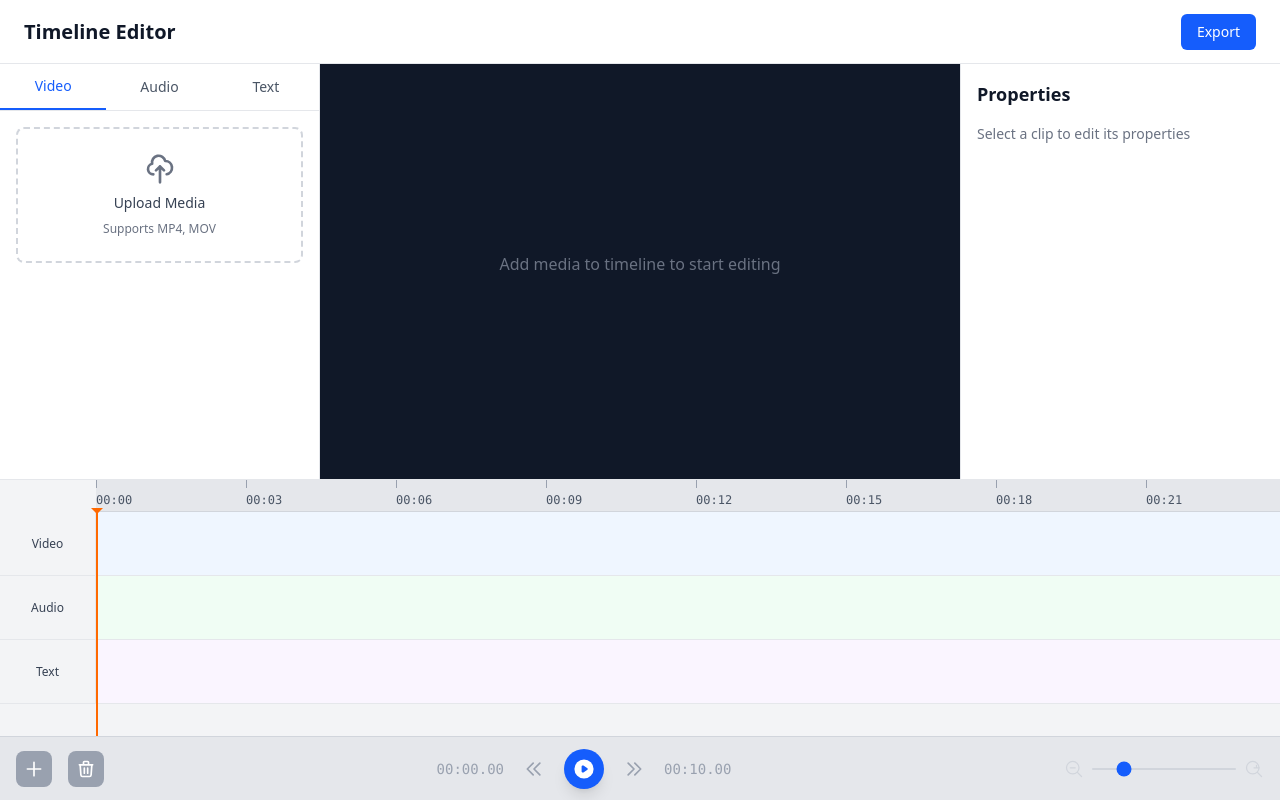
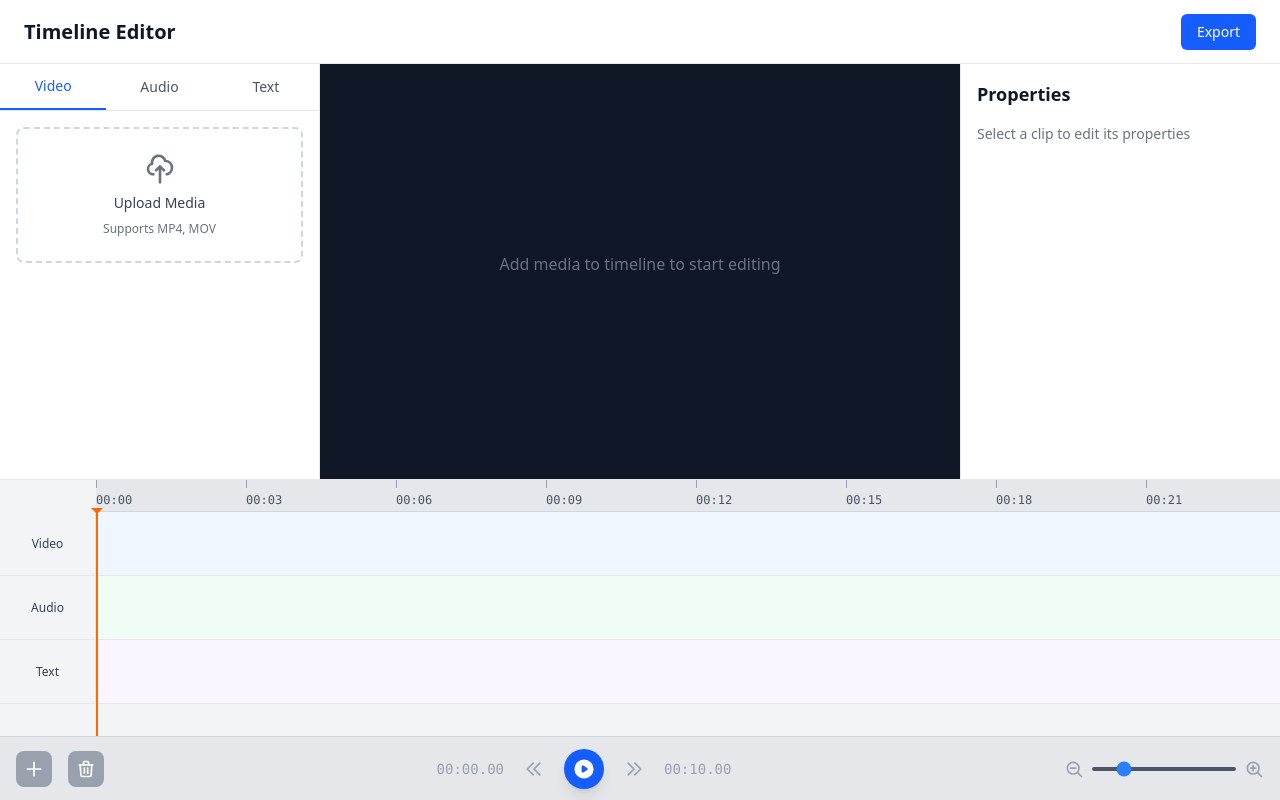
Before and after one commit to jtan-dev77/timeline-editor, a React (Vite) app: page / in a window 1280 px wide. Built offline with nearby package versions, Linux system fonts and the light colour scheme.

Commit message:
feat: update zoom controllers

```diff
--- a/src/components/Preview/PreviewArea.tsx
+++ b/src/components/Preview/PreviewArea.tsx
@@ -293,7 +293,7 @@ export default function PreviewArea() {
             <video
               ref={videoRef}
               src={activeVideoClip.clip.media.url}
-              className="max-w-full max-h-full"
+              className="w-full h-full object-contain"
               style={{
                 opacity: (activeVideoClip.clip.opacity ?? 100) / 100,
               }}
--- a/src/components/Timeline/TimelineClip.tsx
+++ b/src/components/Timeline/TimelineClip.tsx
@@ -135,7 +135,6 @@ export default function TimelineClip({ clip, pixelsPerSecond }: TimelineClipProp
         left: `${left}px`,
         width: `${Math.max(width, 60)}px`,
         zIndex: isSelected ? 10 : 1,
-        opacity: (clip.opacity ?? 100) / 100,
       }}
       onClick={handleClipClick}
       onMouseDown={handleClipMouseDown}
--- a/src/components/Timeline/TimelineControls.tsx
+++ b/src/components/Timeline/TimelineControls.tsx
@@ -161,8 +161,16 @@ export default function TimelineControls() {
       </div>
 
       <div className="flex items-center gap-2 min-w-[200px]">
-        <svg className="w-5 h-5 text-gray-300 dark:text-gray-300" fill="none" stroke="currentColor" strokeWidth={1.5} viewBox="0 0 24 24">
-          <path strokeLinecap="round" strokeLinejoin="round" d="M21 21l-5.197-5.197m0 0A7.5 7.5 0 105.196 5.196a7.5 7.5 0 0010.607 10.607zM13.5 10.5h-6" />
+        <svg
+          className="w-5 h-5 text-gray-400 hover:text-gray-300 cursor-pointer transition-colors"
+          fill="none"
+          stroke="currentColor"
+          strokeWidth={2}
+          viewBox="0 0 24 24"
+          onClick={() => setZoom(Math.max(0.1, zoom - 0.5))}
+        >
+          <circle cx="11" cy="11" r="7" />
+          <path strokeLinecap="round" d="M21 21l-4.35-4.35M8 11h6" />
         </svg>
         <input
           type="range"
@@ -171,11 +179,18 @@ export default function TimelineControls() {
           step="0.1"
           value={zoom}
           onChange={handleZoomChange}
-          className="flex-1 h-0.5 bg-gray-300 dark:bg-gray-600 rounded-lg appearance-none cursor-pointer accent-blue-600"
+          className="flex-1 h-1 bg-gray-600 rounded-lg appearance-none cursor-pointer accent-blue-500"
         />
-        <svg className="w-5 h-5 text-gray-300 dark:text-gray-300" fill="none" stroke="currentColor" strokeWidth={1.5} viewBox="0 0 24 24">
-          <path strokeLinecap="round" strokeLinejoin="round" d="M21 21l-5.197-5.197m0 0A7.5 7.5 0 105.196 5.196a7.5 7.5 0 0010.607 10.607z" />
-          <path strokeLinecap="round" strokeLinejoin="round" d="M15 10.5h-3m3 0h3m-3-3v3m0-3v3" />
+        <svg
+          className="w-5 h-5 text-gray-400 hover:text-gray-300 cursor-pointer transition-colors"
+          fill="none"
+          stroke="currentColor"
+          strokeWidth={2}
+          viewBox="0 0 24 24"
+          onClick={() => setZoom(Math.min(5, zoom + 0.5))}
+        >
+          <circle cx="11" cy="11" r="7" />
+          <path strokeLinecap="round" d="M21 21l-4.35-4.35M8 11h6M11 8v6" />
         </svg>
       </div>
     </div>
```
